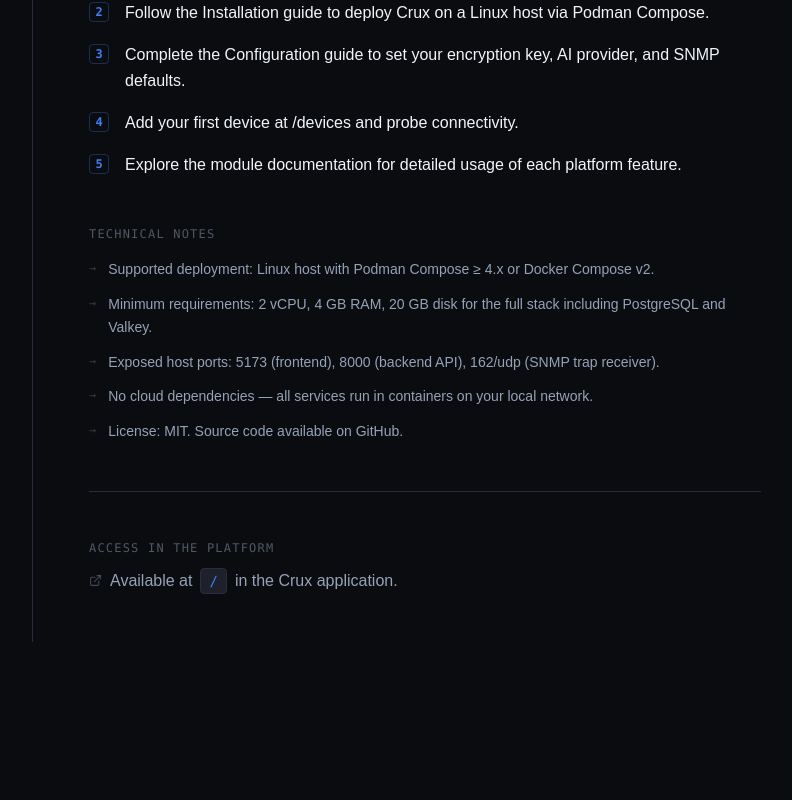
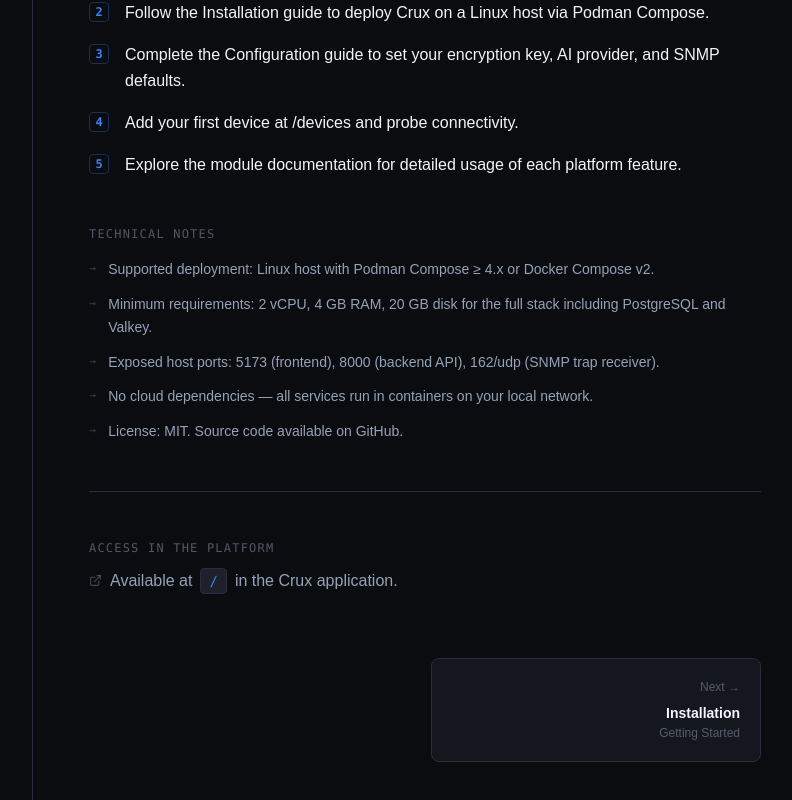
Before and after one commit to LuminousVar/crux-landing, a SvelteKit app: page /docs/introduction in a window 1280 px wide. Shown: the part 1460-2260 px from the top of the page, without its empty margins (191-983 px from the left). Before the commit the page ends 2102 px from the top, so only its background shows below. Built offline with nearby package versions, Linux system fonts and the light colour scheme; no server answers.

Commit message:
feat(docs): add prev/next page navigation at the bottom of each module

```diff
--- a/src/routes/docs/[slug]/+page.server.ts
+++ b/src/routes/docs/[slug]/+page.server.ts
@@ -28,5 +28,12 @@
 			)
 		: [];
 
-	return { module, groups: docGroups, highlightedCommands };
+	const allModules = docGroups.flatMap((g) =>
+		g.modules.map((m) => ({ slug: m.slug, label: m.label, groupLabel: g.label }))
+	);
+	const idx = allModules.findIndex((m) => m.slug === params.slug);
+	const prevModule = idx > 0 ? allModules[idx - 1] : null;
+	const nextModule = idx < allModules.length - 1 ? allModules[idx + 1] : null;
+
+	return { module, groups: docGroups, highlightedCommands, prevModule, nextModule };
 };
--- a/src/routes/docs/[slug]/+page.svelte
+++ b/src/routes/docs/[slug]/+page.svelte
@@ -138,6 +138,37 @@
 				>
 				in the Crux application.
 			</p>
+
+			<!-- Prev / Next navigation -->
+			<div class="mt-16 grid grid-cols-2 gap-3">
+				{#if data.prevModule}
+					<a
+						href="/docs/{data.prevModule.slug}"
+						class="group flex flex-col rounded-lg border border-edge bg-surface p-5 transition-colors hover:bg-elevated"
+					>
+						<span class="mb-2 text-xs text-muted/50">← Previous</span>
+						<span class="text-sm font-semibold text-content transition-colors group-hover:text-accent"
+							>{data.prevModule.label}</span
+						>
+						<span class="mt-0.5 text-xs text-muted/50">{data.prevModule.groupLabel}</span>
+					</a>
+				{:else}
+					<div></div>
+				{/if}
+
+				{#if data.nextModule}
+					<a
+						href="/docs/{data.nextModule.slug}"
+						class="group flex flex-col items-end rounded-lg border border-edge bg-surface p-5 text-right transition-colors hover:bg-elevated"
+					>
+						<span class="mb-2 text-xs text-muted/50">Next →</span>
+						<span class="text-sm font-semibold text-content transition-colors group-hover:text-accent"
+							>{data.nextModule.label}</span
+						>
+						<span class="mt-0.5 text-xs text-muted/50">{data.nextModule.groupLabel}</span>
+					</a>
+				{/if}
+			</div>
 		</div>
 	</main>
 </div>
```
